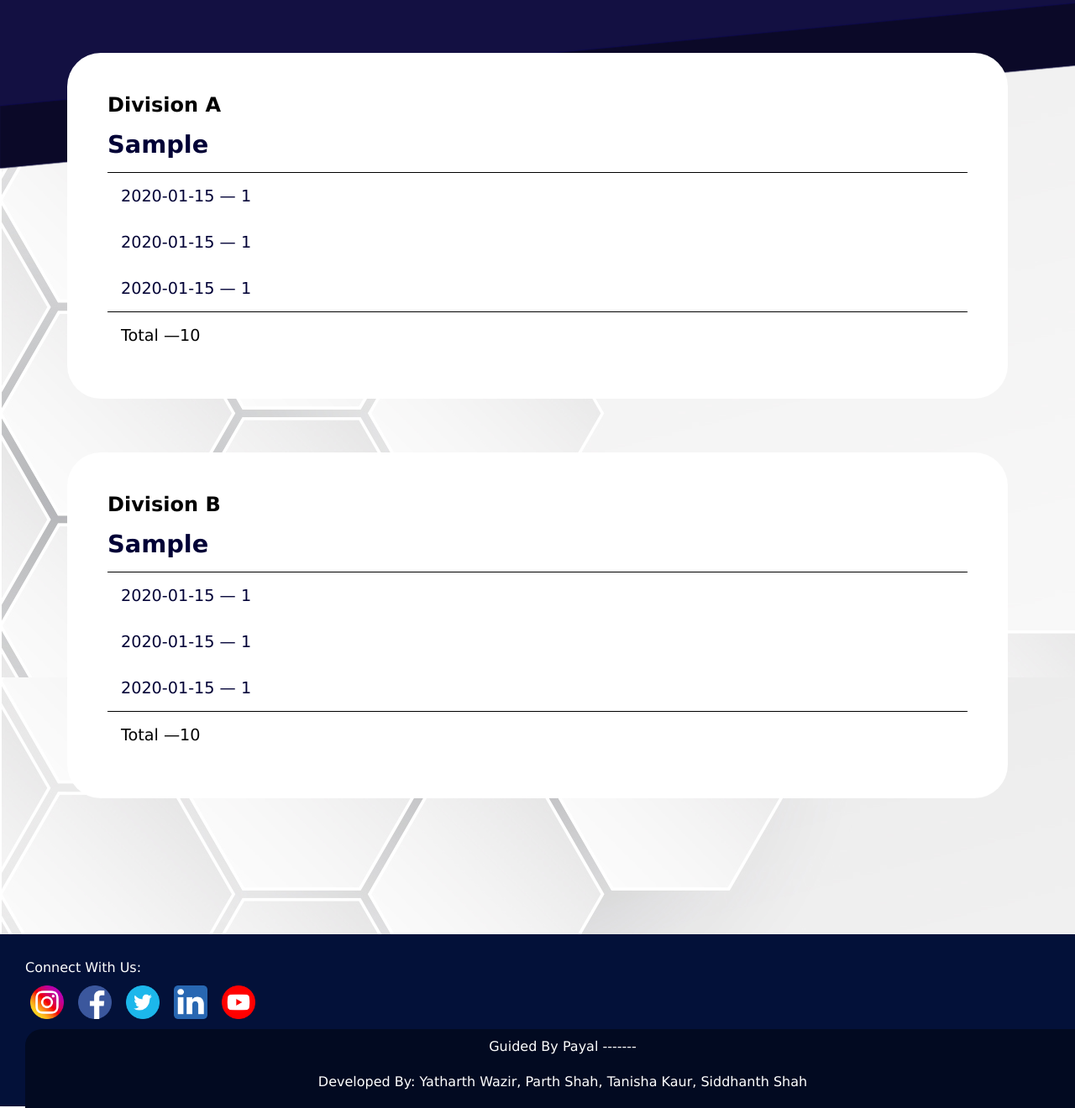
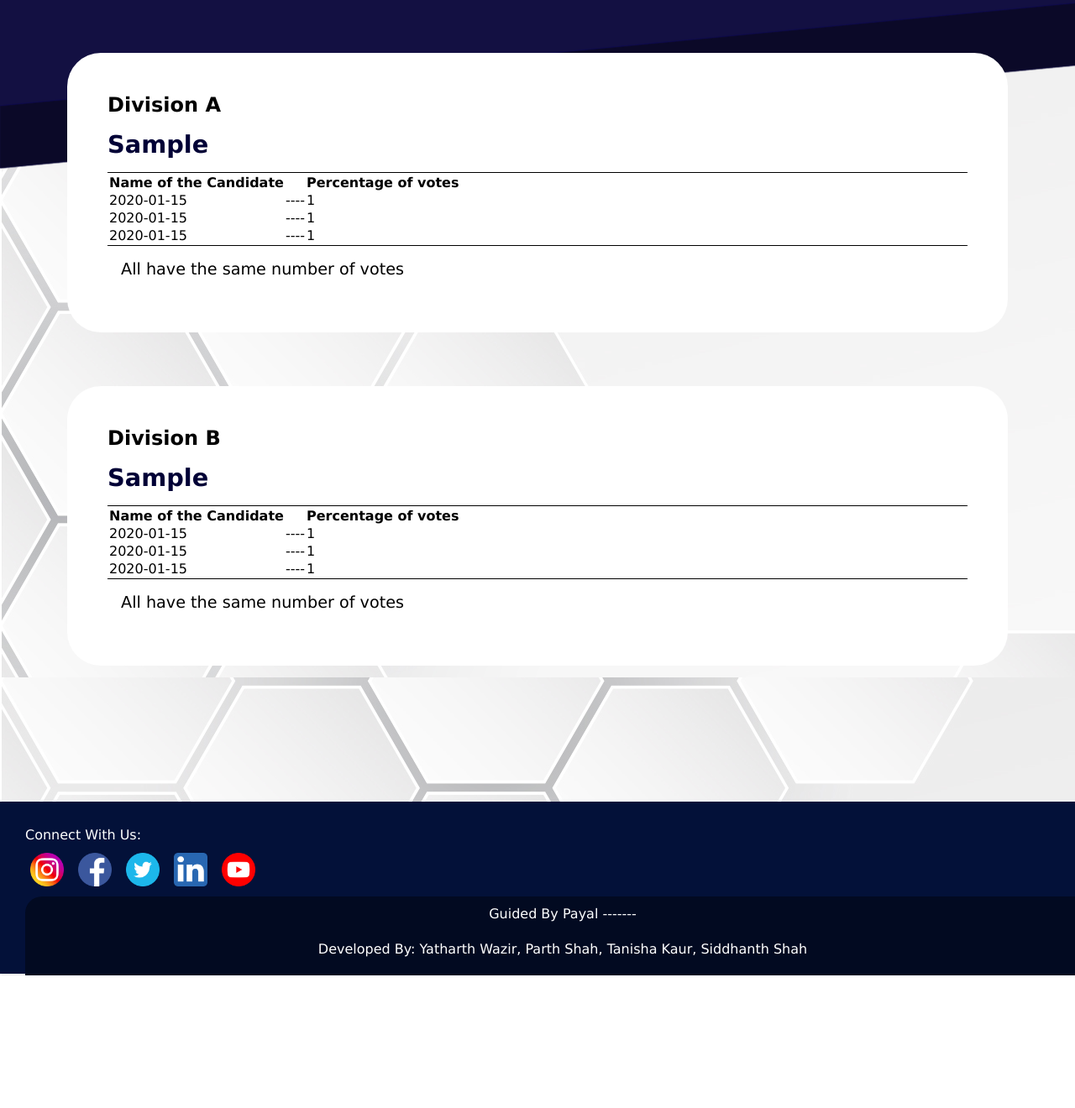
Before and after one commit to TranquilTanisha/Polling-website, a Django app: template vote/templates/vote/result.html in a window 1280 px wide; the page is wider, and only the part inside the window is pictured. Shown: the part 273-1593 px from the top of that part at 84% size. After the commit the page ends 1435 px from the top of that part, so only its background shows below. Run offline with Django 4.2, Linux system fonts and the light colour scheme; the template is opened without the code that fills it: most values are stand-ins (such as "Sample title", 1, 10 or a date in 2020); some web fonts are replaced.

Commit message:
result page

```diff
--- a/vote/templates/vote/result.html
+++ b/vote/templates/vote/result.html
@@ -23,28 +23,50 @@
         <div class="title">
             <h2>{{ poll.Elections_for }}</h2>
         </div>
+
         <div class="list">
             <ul class="list-group">
-                <li class="list-item">{{ poll.candidate_1 }} &mdash; {{ poll.candidate_1_count }}
-                    {% if poll.candidate_1_count > poll.candidate_2_count and poll.candidate_1_count > poll.candidate_3_count %}
-                    <strong>&nbsp;Current Leader ^-^</strong>
-                    {% endif %}
-                </li>
-                <li class="list-item">{{ poll.candidate_2 }} &mdash; {{ poll.candidate_2_count }}
-                    {% if poll.candidate_2_count > poll.candidate_1_count and poll.candidate_2_count > poll.candidate_3_count %}
-                    <strong>&nbsp;Current Leader ^-^</strong>
-                    {% endif %}
-                </li>
-                <li class="list-item">{{ poll.candidate_3 }} &mdash; {{ poll.candidate_3_count }}
-                    {% if poll.candidate_3_count > poll.candidate_1_count and poll.candidate_3_count > poll.candidate_2_count %}
-                    <strong>&nbsp;Current Leader ^-^</strong>
-                    {% endif %}
-                </li>
+                <table>
+                    <tr>
+                        <th>Name of the Candidate</th>
+                        <th></th>
+                        <th>Percentage of votes</th>
+                    </tr>
+                    <tr>
+                        <td>{{ poll.candidate_1 }}</td>
+                        <td>----</td>
+                        <td>{{ poll.percentage_candidate_1}}</td>
+                    </tr>
+                    <tr>
+                        <td>{{poll.candidate_2}}</td>
+                        <td>----</td>
+                        <td>{{poll.percentage_candidate_2}}</td>
+                    </tr>
+                    <tr>
+                        <td>{{poll.candidate_3}}</td>
+                        <td>----</td>
+                        <td>{{poll.percentage_candidate_3}}</td>
+                    </tr>
+                </table>
             </ul>
         </div>
 
         <div class="panel-footer">
-            Total &mdash;{{ poll.total }}
+            {% if poll.percentage_candidate_1 > poll.percentage_candidate_2 and poll.percentage_candidate_1 > poll.percentage_candidate_3 %}
+                <p>Winner: {{poll.candidate_1}}</p>
+            {% elif poll.percentage_candidate_2 > poll.percentage_candidate_1 and poll.percentage_candidate_2 > poll.percentage_candidate_3 %}
+                <p>Winner: {{poll.candidate_2}}</p>
+            {% elif poll.percentage_candidate_3 > poll.percentage_candidate_1 and poll.percentage_candidate_3 > poll.percentage_candidate_2 %}
+                <p>Winner: {{poll.candidate_3}}</p>
+            {% elif poll.percentage_candidate_1 == poll.percentage_candidate_2 and poll.percentage_candidate_1 > poll.percentage_candidate_3%}
+                <p>Tie between {{poll.candidate_1}} and {{poll.candidate_2}}</p>
+            {% elif poll.percentage_candidate_1 == poll.percentage_candidate_3 and poll.percentage_candidate_1 > poll.percentage_candidate_2 %}
+                <p>Tie between: {{poll.candidate_1}} and {{poll.candidate_3}}</p>
+            {% elif poll.percentage_candidate_2 == poll.percentage_candidate_3 and poll.percentage_candidate_2 > poll.percentage_candidate_1 %}
+                <p>Tie between: {{poll.candidate_2}} and {{poll.candidate_3}}</p>
+            {% else %}
+                <p>All have the same number of votes</h2>
+            {% endif %}
         </div>
         {% endfor %}
         </div>
@@ -56,26 +78,47 @@
         </div>
         <div class="list">
             <ul class="list-group">
-                <li class="list-item">{{ poll.candidate_1 }} &mdash; {{ poll.candidate_1_count }}
-                    {% if poll.candidate_1_count > poll.candidate_2_count and poll.candidate_1_count > poll.candidate_3_count %}
-                    <strong>&nbsp;Current Leader ^-^</strong>
-                    {% endif %}
-                </li>
-                <li class="list-item">{{ poll.candidate_2 }} &mdash; {{ poll.candidate_2_count }}
-                    {% if poll.candidate_2_count > poll.candidate_1_count and poll.candidate_2_count > poll.candidate_3_count %}
-                    <strong>&nbsp;Current Leader ^-^</strong>
-                    {% endif %}
-                </li>
-                <li class="list-item">{{ poll.candidate_3 }} &mdash; {{ poll.candidate_3_count }}
-                    {% if poll.candidate_3_count > poll.candidate_1_count and poll.candidate_3_count > poll.candidate_2_count %}
-                    <strong>&nbsp;Current Leader ^-^</strong>
-                    {% endif %}
-                </li>
+                <table>
+                    <tr>
+                        <th>Name of the Candidate</th>
+                        <th></th>
+                        <th>Percentage of votes</th>
+                    </tr>
+                    <tr>
+                        <td>{{ poll.candidate_1 }}</td>
+                        <td>----</td>
+                        <td>{{poll.percentage_candidate_1}}</td>
+                    </tr>
+                    <tr>
+                        <td>{{poll.candidate_2}}</td>
+                        <td>----</td>
+                        <td>{{poll.percentage_candidate_2}}</td>
+                    </tr>
+                    <tr>
+                        <td>{{poll.candidate_3}}</td>
+                        <td>----</td>
+                        <td>{{poll.percentage_candidate_3}}</td>
+                    </tr>
+                </table>
             </ul>
         </div>
 
         <div class="panel-footer">
-            Total &mdash;{{ poll.total }}
+            {% if poll.percentage_candidate_1 > poll.percentage_candidate_2 and poll.percentage_candidate_1 > poll.percentage_candidate_3 %}
+                <p>Winner: {{poll.candidate_1}}</p>
+            {% elif poll.percentage_candidate_2 > poll.percentage_candidate_1 and poll.percentage_candidate_2 > poll.percentage_candidate_3 %}
+                <p>Winner: {{poll.candidate_2}}</p>
+            {% elif poll.percentage_candidate_3 > poll.percentage_candidate_1 and poll.percentage_candidate_3 > poll.percentage_candidate_2 %}
+                <p>Winner: {{poll.candidate_3}}</p>
+            {% elif poll.percentage_candidate_1 == poll.percentage_candidate_2 and poll.percentage_candidate_1 > poll.percentage_candidate_3%}
+                <p>Tie between {{poll.candidate_1}} and {{poll.candidate_2}}</p>
+            {% elif poll.percentage_candidate_1 == poll.percentage_candidate_3 and poll.percentage_candidate_1 > poll.percentage_candidate_2 %}
+                <p>Tie between: {{poll.candidate_1}} and {{poll.candidate_3}}</p>
+            {% elif poll.percentage_candidate_2 == poll.percentage_candidate_3 and poll.percentage_candidate_2 > poll.percentage_candidate_1 %}
+                <p>Tie between: {{poll.candidate_2}} and {{poll.candidate_3}}</p>
+            {% else %}
+                <p>All have the same number of votes</h2>
+            {% endif %}
         </div>
         {% endfor %}
         </div>
```
Also changed, not shown: vote/models.py (+19 -0 lines), db.sqlite3, vote/migrations/0016_alter_adivregistration_name_and_more.py (added).
